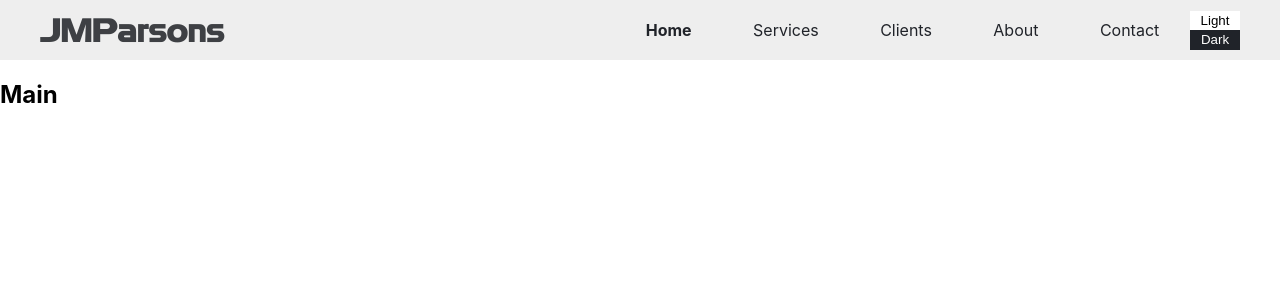
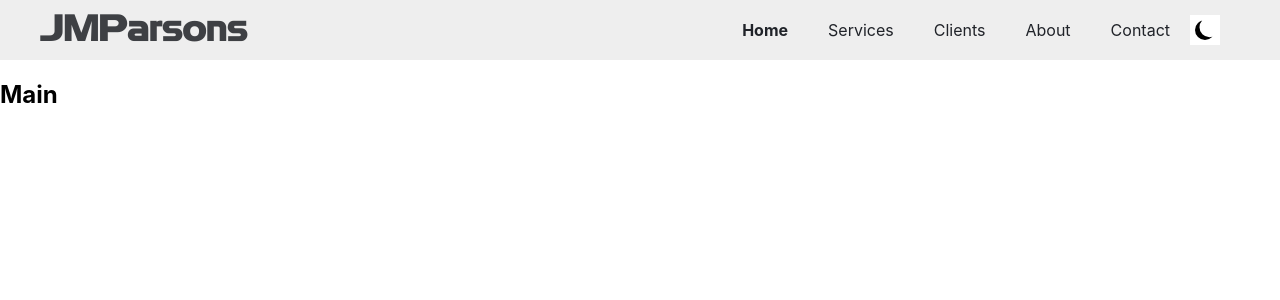
Before and after one commit to jmparsons/jmparsons.com, a React (Create React App) app: page / in a window 1280 px wide. Shown: the top 300 px of the page. Built offline with nearby package versions, Linux system fonts and the light colour scheme.

Commit message:
Changed theme to toggle, added breakpoint styles, added desktopxl.

```diff
--- a/src/components/Root.tsx
+++ b/src/components/Root.tsx
@@ -8,8 +8,9 @@ import { ThemerContext } from '../utils/contexts';
 
 const Root: React.FC = () => {
   const [theme, setTheme] = useLocalStorage('theme', 'light');
+  const toggleTheme = () => (theme === 'light' ? setTheme('dark') : setTheme('light'));
   return (
-    <ThemerContext.Provider value={{ theme, setTheme }}>
+    <ThemerContext.Provider value={{ theme, toggleTheme }}>
       <ThemeProvider theme={Theme[theme]}>
         <>
           <GlobalStyle />
--- a/src/components/Site/TopBar.tsx
+++ b/src/components/Site/TopBar.tsx
@@ -9,11 +9,14 @@ import {
   TopBarGrid,
   ThemeBtn,
   NxLink,
+  HomeLink,
 } from '../../components/UI/TopBarUI';
 import { ThemerContext } from '../../utils/contexts';
+import Images from '../../constants/Images';
 
 const TopBar: React.FC = () => {
-  const { setTheme } = useContext(ThemerContext);
+  const { theme, toggleTheme } = useContext(ThemerContext);
+  const themeIcon = theme === 'light' ? Images.moon : Images.sun;
   return (
     <TopBarCon>
       <TopBarGrid>
@@ -21,18 +24,17 @@ const TopBar: React.FC = () => {
           <LogoLink to={Routes.main}>JMParsons</LogoLink>
         </Logo>
         <NavBar>
-          <NxLink to={Routes.main} exact>
+          <HomeLink to={Routes.main} exact>
             Home
-          </NxLink>
+          </HomeLink>
           <NxLink to={Routes.services}>Services</NxLink>
           <NxLink to={Routes.clients}>Clients</NxLink>
           <NxLink to={Routes.about}>About</NxLink>
           <NxLink to={Routes.contact}>Contact</NxLink>
         </NavBar>
         <ThemeControls>
-          <ThemeBtn onClick={() => setTheme('light')}>Light</ThemeBtn>
-          <ThemeBtn dark onClick={() => setTheme('dark')}>
-            Dark
+          <ThemeBtn onClick={toggleTheme}>
+            <img src={themeIcon} />
           </ThemeBtn>
         </ThemeControls>
       </TopBarGrid>
--- a/src/components/UI/MainUI.tsx
+++ b/src/components/UI/MainUI.tsx
@@ -4,7 +4,7 @@ import { ThxProps } from '../../constants/Theme';
 const MainGrid = styled.div`
   display: grid;
   background: ${({ theme }: ThxProps) => theme.main.bg};
-  grid-template-rows: 60px 1fr;
+  grid-template-rows: auto 1fr;
   min-height: 100%;
   color: ${({ theme }: ThxProps) => theme.main.text};
 `;
--- a/src/components/UI/TopBarUI.tsx
+++ b/src/components/UI/TopBarUI.tsx
@@ -1,6 +1,7 @@
 import styled from 'styled-components';
 import { ThxProps } from '../../constants/Theme';
 import { Link, NavLink } from 'react-router-dom';
+import { media, Breakpoints } from '../../utils/mq';
 
 const TopBarCon = styled.div`
   display: grid;
@@ -9,18 +10,31 @@ const TopBarCon = styled.div`
 
 const TopBarGrid = styled.div`
   display: grid;
-  width: 1200px;
+  width: 100%;
   align-self: center;
   justify-self: center;
-  grid-template-columns: 1fr 1fr 50px;
+  ${media.desktop`
+    width: ${Breakpoints.desktop}px;
+    grid-template-columns: 1fr 1fr 50px;
+  `};
+  ${media.desktopXL`
+    width: ${Breakpoints.desktopXL}px;
+  `};
 `;
 
 const Logo = styled.h1`
+  display: grid;
+  align-content: center;
+  justify-content: center;
+  height: 60px;
   margin: 0;
-  align-self: center;
+  ${media.desktop`
+    justify-content: flex-start
+  `};
 `;
 
 const LogoLink = styled(Link)`
+  font-size: 36px;
   font-family: 'Denmark';
   text-decoration: none;
   color: ${({ theme }: ThxProps) => theme.topBar.logo};
@@ -29,6 +43,11 @@ const LogoLink = styled(Link)`
 const NavBar = styled.nav`
   display: grid;
   grid-auto-flow: column;
+  height: 50px;
+  ${media.desktop`
+    height: 60px;
+    justify-content: flex-end;
+  `};
 `;
 
 const NxLink = styled(NavLink)`
@@ -39,12 +58,30 @@ const NxLink = styled(NavLink)`
   &.active {
     font-weight: bold;
   }
+  ${media.desktop`
+    padding: 0 20px;
+  `};
+`;
+
+const HomeLink = styled(NxLink)`
+  display: none;
+  ${media.desktop`
+    display: block;
+  `};
 `;
 
 const ThemeControls = styled.div`
   display: grid;
   grid-auto-flow: row;
-  width: 50px;
+  position: absolute;
+  top: 10px;
+  right: 10px;
+  ${media.desktop`
+    position: relative;
+    top: 0;
+    right: 0;
+    align-self: center;
+  `};
 `;
 
 type ThemeBtnProp = ThxProps & { dark?: boolean };
@@ -54,11 +91,13 @@ const ThemeBtn = styled.button`
   outline: 0;
   margin: 0;
   padding: 0;
-  width: 50px;
-  background: ${({ theme, dark }: ThemeBtnProp) =>
-    dark ? theme.themeBtn.dark.bg : theme.themeBtn.light.bg};
-  color: ${({ theme, dark }: ThemeBtnProp) =>
-    dark ? theme.themeBtn.dark.text : theme.themeBtn.light.text};
+  height: 30px;
+  width: 30px;
+  background: ${({ theme }: ThemeBtnProp) => theme.themeBtn.bg};
+  img {
+    width: 30px;
+    height: 30px;
+  }
 `;
 
-export { TopBarCon, TopBarGrid, Logo, LogoLink, NavBar, ThemeControls, ThemeBtn, NxLink };
+export { TopBarCon, TopBarGrid, Logo, LogoLink, NavBar, ThemeControls, ThemeBtn, NxLink, HomeLink };
--- a/src/constants/Images.tsx
+++ b/src/constants/Images.tsx
@@ -1,7 +1,11 @@
 import aboutBg from '../assets/images/train.gif';
+import sun from '../assets/images/sun.svg';
+import moon from '../assets/images/moon.svg';
 
 const Images = {
   aboutBg,
+  sun,
+  moon,
 };
 
 export default Images;
--- a/src/constants/Theme.tsx
+++ b/src/constants/Theme.tsx
@@ -1,5 +1,4 @@
 import Colors from './Colors';
-import { useLocalStorage } from '../utils/hooks';
 
 export interface ThxProps {
   theme: ThemexBase;
@@ -16,14 +15,7 @@ interface ThemexBase {
     link: string;
   };
   themeBtn: {
-    light: {
-      bg: string;
-      text: string;
-    };
-    dark: {
-      bg: string;
-      text: string;
-    };
+    bg: string;
   };
   main: {
     bg: string;
@@ -38,14 +30,7 @@ const light: ThemexBase = {
     link: Colors.darkBlueGray,
   },
   themeBtn: {
-    light: {
-      bg: Colors.white,
-      text: Colors.black,
-    },
-    dark: {
-      bg: Colors.darkBlueGray,
-      text: Colors.white,
-    },
+    bg: Colors.white,
   },
   main: {
     bg: Colors.white,
@@ -60,14 +45,7 @@ const dark: ThemexBase = {
     link: Colors.offWhite,
   },
   themeBtn: {
-    light: {
-      bg: Colors.white,
-      text: Colors.black,
-    },
-    dark: {
-      bg: Colors.darkBlueGray,
-      text: Colors.white,
-    },
+    bg: Colors.deepBlack,
   },
   main: {
     bg: Colors.darkSteel,
--- a/src/utils/contexts.tsx
+++ b/src/utils/contexts.tsx
@@ -2,7 +2,7 @@ import React from 'react';
 
 const ThemerContext = React.createContext({
   theme: '',
-  setTheme: (value: string) => {},
+  toggleTheme: () => {},
 });
 
 export { ThemerContext };
--- a/src/utils/mq.tsx
+++ b/src/utils/mq.tsx
@@ -1,9 +1,10 @@
 import { css, ThemedCssFunction } from 'styled-components';
 
-enum Breakpoints {
+export enum Breakpoints {
   small = 380,
   tablet = 768,
   desktop = 1024,
+  desktopXL = 1200,
 }
 
 type BreakpointsMap = Record<keyof typeof Breakpoints, ThemedCssFunction<any>>;
```
Also changed, not shown: src/assets/images/moon.svg (added), src/assets/images/sun.svg (added).
